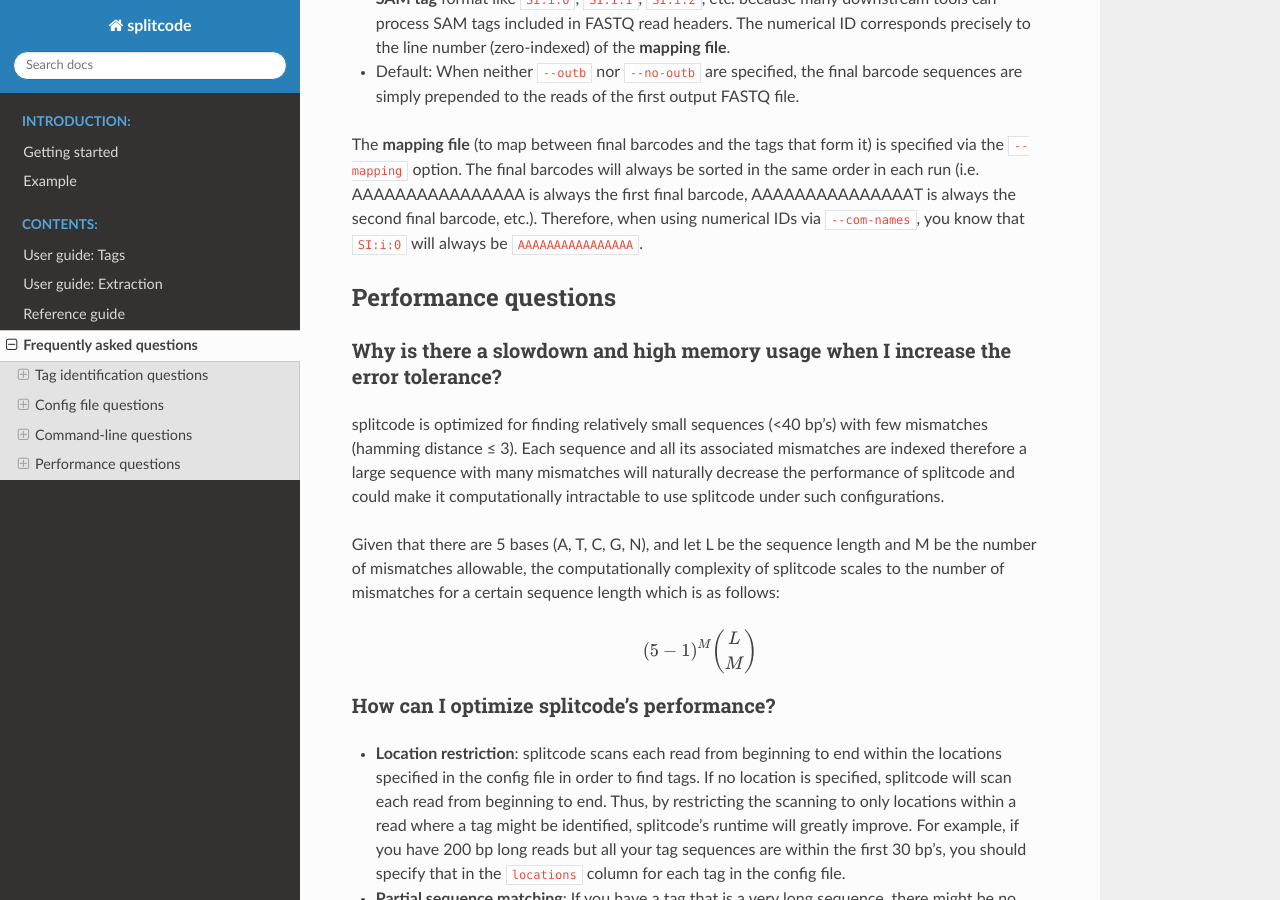
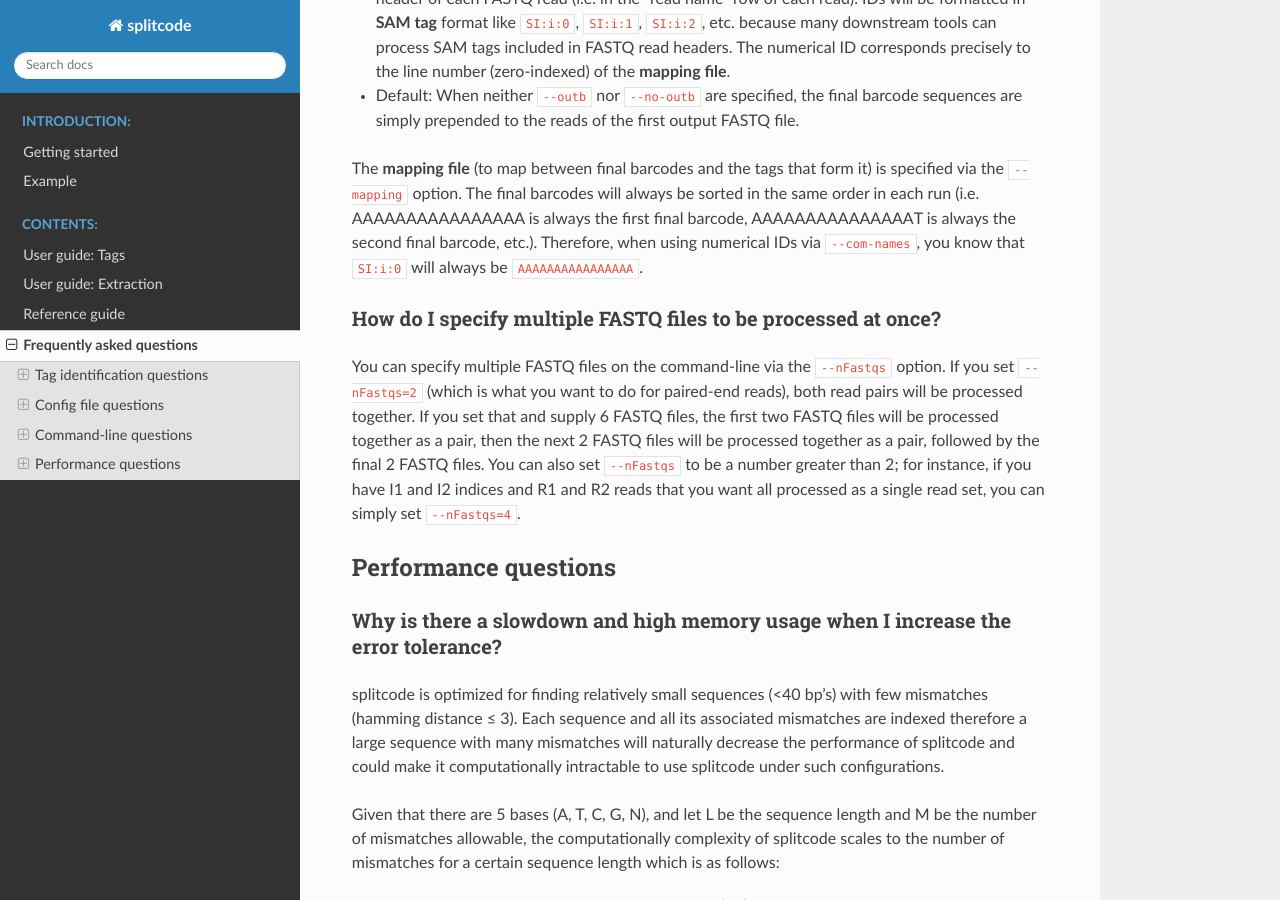
Before and after one commit to pachterlab/splitcode-tutorial, a Sphinx documentation site: the page built from docs/source/FAQ.rst, in a window 1280 px wide and 900 px high, scrolled down 3857 px. Built offline with Sphinx 7.4.7 and the Read the Docs theme 2.0.0, drawn with Linux system fonts in a browser that asks for light colours; some of the changed text lies outside the part shown.

Commit message:
Update FAQ.rst

```diff
--- a/docs/source/FAQ.rst
+++ b/docs/source/FAQ.rst
@@ -162,6 +162,12 @@
 
 The **mapping file** (to map between final barcodes and the tags that form it) is specified via the ``--mapping`` option. The final barcodes will always be sorted in the same order in each run (i.e. AAAAAAAAAAAAAAAA is always the first final barcode, AAAAAAAAAAAAAAAT is always the second final barcode, etc.). Therefore, when using numerical IDs via ``--com-names``, you know that ``SI:i:0`` will always be ``AAAAAAAAAAAAAAAA``.
 
+
+How do I specify multiple FASTQ files to be processed at once?
+~~~~~~~~~~~~~~~~~~~~~~~~~~~~~~~~~~~~~~~~~~~~~~~~~~~~~~~~~~~~~~
+
+You can specify multiple FASTQ files on the command-line via the ``--nFastqs`` option. If you set ``--nFastqs=2`` (which is what you want to do for paired-end reads), both read pairs will be processed together. If you set that and supply 6 FASTQ files, the first two FASTQ files will be processed together as a pair, then the next 2 FASTQ files will be processed together as a pair, followed by the final 2 FASTQ files. You can also set ``--nFastqs`` to be a number greater than 2; for instance, if you have I1 and I2 indices and R1 and R2 reads that you want all processed as a single read set, you can simply set ``--nFastqs=4``.
+
 .. _Performance questions:
 
 Performance questions
```
